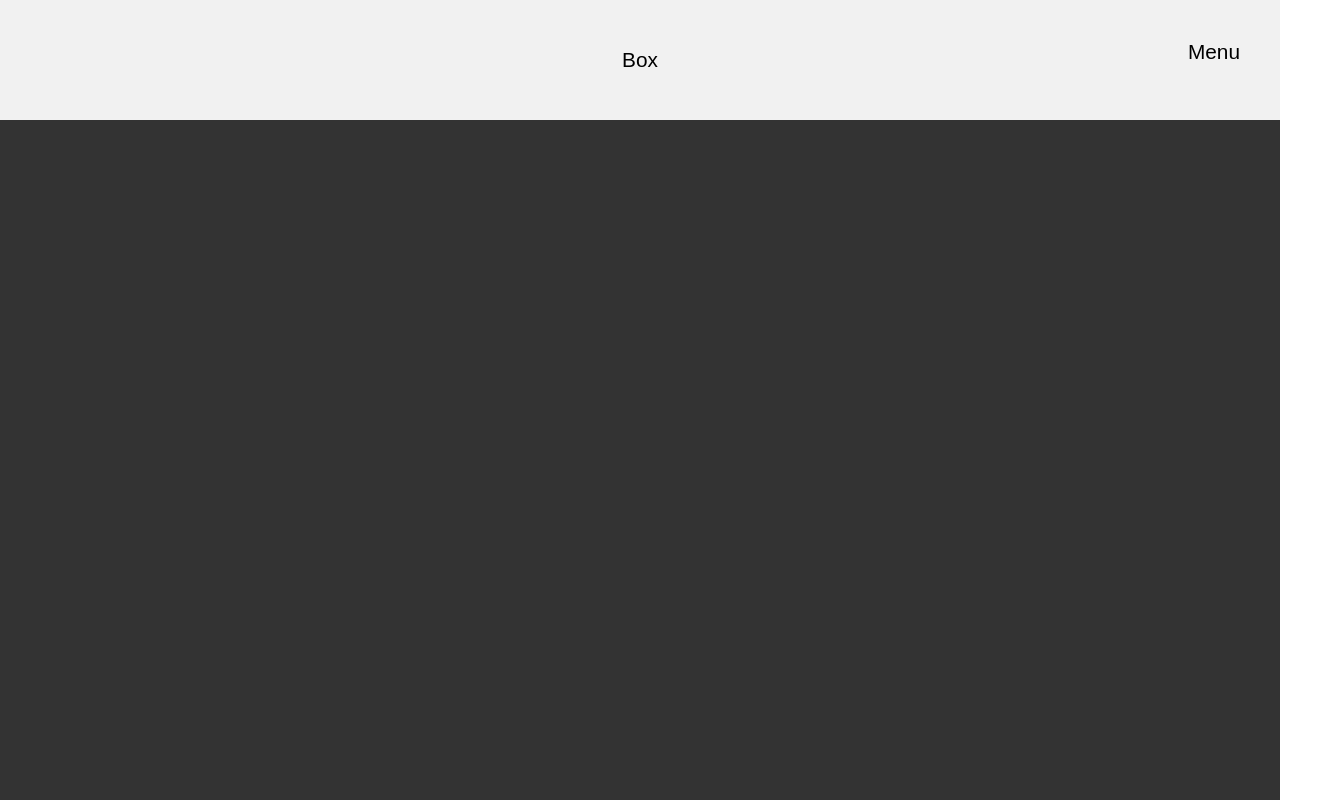
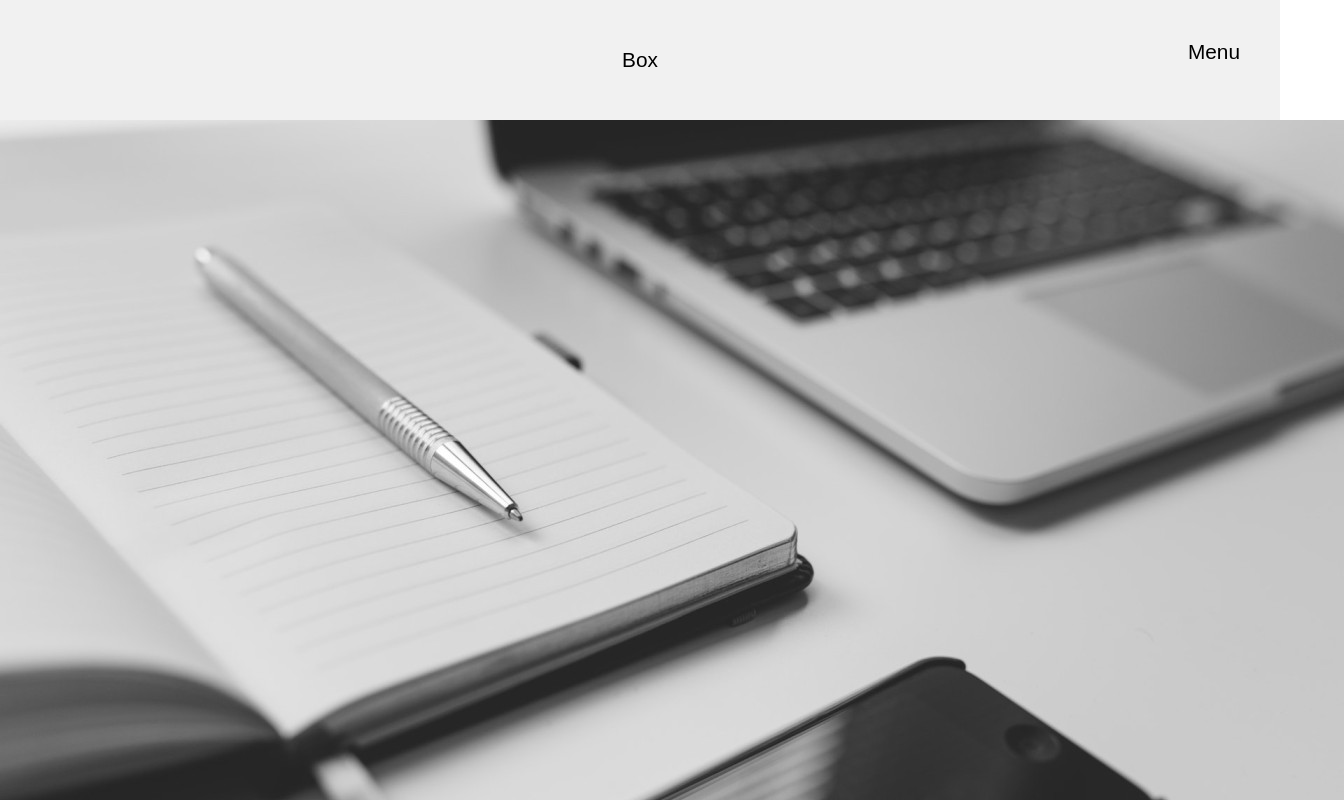
Before and after one commit to HMhugomeireles/react-menu-context-api, a React (Create React App) app: page / in a window 1280 px wide. Shown: the top 800 px of the page, 1344 px wide, since content can reach past the window. Built offline with nearby package versions, Linux system fonts and the light colour scheme; a web font is replaced by a local one.

Commit message:
add image on assets and home page

```diff
--- a/src/assets/index.js
+++ b/src/assets/index.js
@@ -0,0 +1,6 @@
+import HomeImgBg from './homebg.jpg';
+
+
+export {
+  HomeImgBg,
+ }
--- a/src/containers/Home.js
+++ b/src/containers/Home.js
@@ -2,6 +2,7 @@ import React, { Component } from 'react'
 import styled from 'styled-components'
 
 import { Box } from './../components'
+import { HomeImgBg } from './../assets'
 
 export default class Home extends Component {
   render(props) {
@@ -11,6 +12,7 @@ export default class Home extends Component {
           minW={{ min: '250px' }}
           minH={{ min: '250px' }}
         />
+        <img src={HomeImgBg} alt="" />
       </Div>
     )
   }
```
Also changed, not shown: src/assets/homebg-large.jpg (added), src/assets/homebg.jpg (added).
